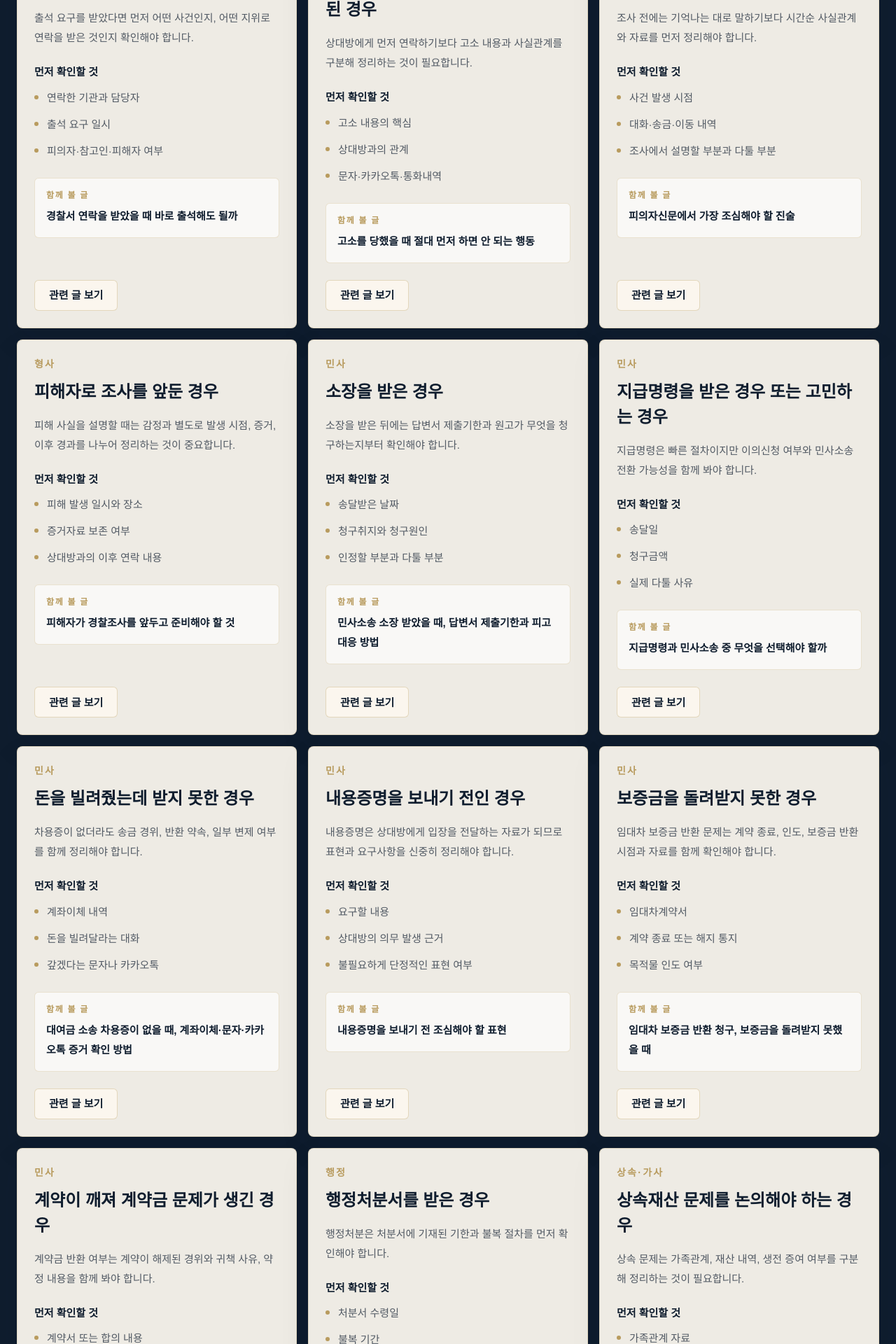
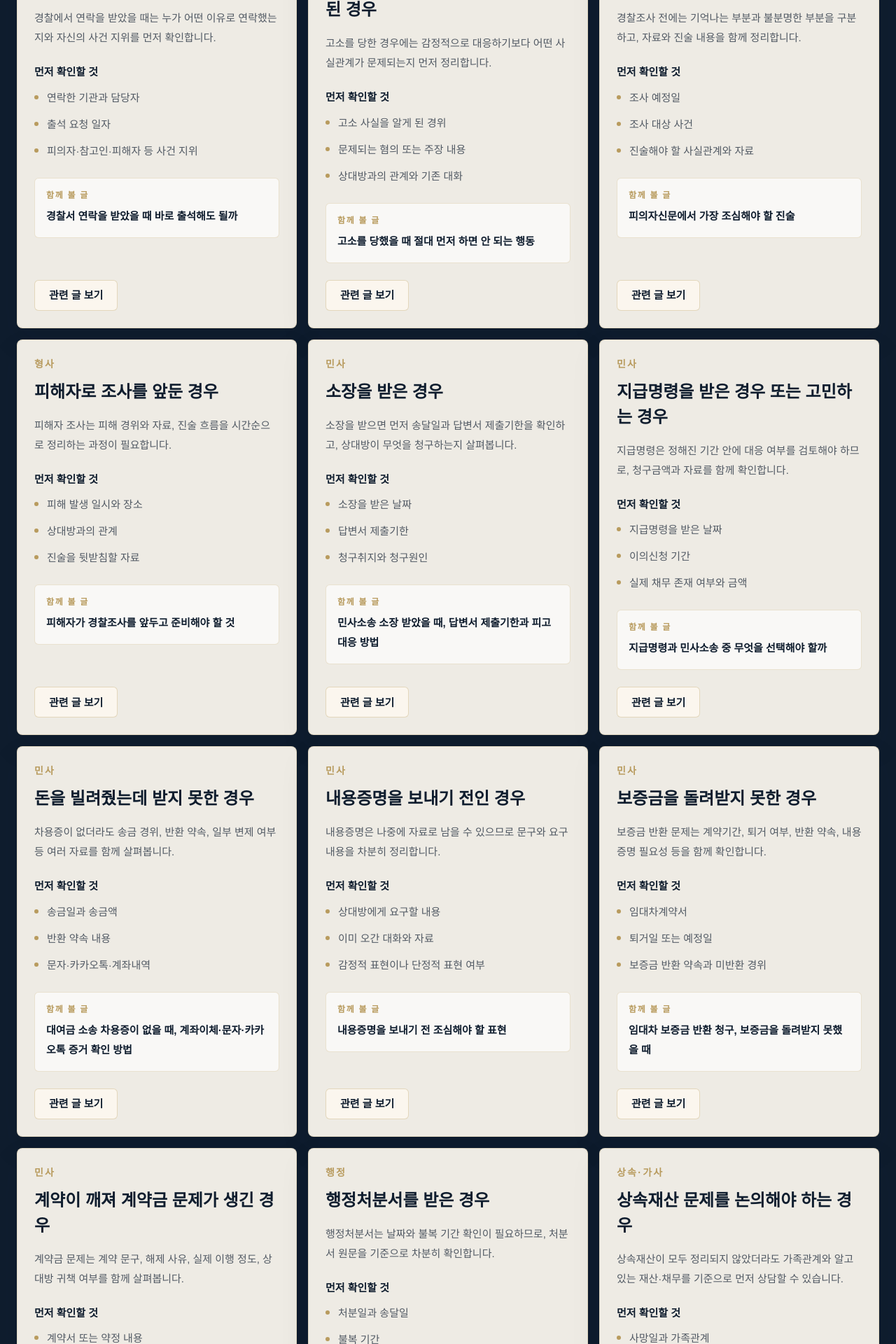
Before and after one commit to ymhk88-debug/project-lighthouse, a Next.js app: page /issues in a window 1280 px wide. Shown: the part 920-2840 px from the top of the page at 70% size. Built offline with nearby package versions, Linux system fonts and the light colour scheme; no server answers.

Commit message:
Upgrade issues situation cards

```diff
--- a/src/app/issues/page.tsx
+++ b/src/app/issues/page.tsx
@@ -15,8 +15,8 @@ const issueCards = [
   {
     title: "경찰서에서 연락을 받은 경우",
     description:
-      "출석 요구를 받았다면 먼저 어떤 사건인지, 어떤 지위로 연락을 받은 것인지 확인해야 합니다.",
-    checks: ["연락한 기관과 담당자", "출석 요구 일시", "피의자·참고인·피해자 여부"],
+      "경찰에서 연락을 받았을 때는 누가 어떤 이유로 연락했는지와 자신의 사건 지위를 먼저 확인합니다.",
+    checks: ["연락한 기관과 담당자", "출석 요청 일자", "피의자·참고인·피해자 등 사건 지위"],
     field: "형사",
     articleTitle: "경찰서 연락을 받았을 때 바로 출석해도 될까",
     href: "https://blog.naver.com/lawoffice_mh/224312825362",
@@ -24,8 +24,8 @@ const issueCards = [
   {
     title: "고소장을 받거나 고소 사실을 알게 된 경우",
     description:
-      "상대방에게 먼저 연락하기보다 고소 내용과 사실관계를 구분해 정리하는 것이 필요합니다.",
-    checks: ["고소 내용의 핵심", "상대방과의 관계", "문자·카카오톡·통화내역"],
+      "고소를 당한 경우에는 감정적으로 대응하기보다 어떤 사실관계가 문제되는지 먼저 정리합니다.",
+    checks: ["고소 사실을 알게 된 경위", "문제되는 혐의 또는 주장 내용", "상대방과의 관계와 기존 대화"],
     field: "형사",
     articleTitle: "고소를 당했을 때 절대 먼저 하면 안 되는 행동",
     href: "https://blog.naver.com/lawoffice_mh/224313362832",
@@ -33,8 +33,8 @@ const issueCards = [
   {
     title: "경찰조사를 앞둔 경우",
     description:
-      "조사 전에는 기억나는 대로 말하기보다 시간순 사실관계와 자료를 먼저 정리해야 합니다.",
-    checks: ["사건 발생 시점", "대화·송금·이동 내역", "조사에서 설명할 부분과 다툴 부분"],
+      "경찰조사 전에는 기억나는 부분과 불분명한 부분을 구분하고, 자료와 진술 내용을 함께 정리합니다.",
+    checks: ["조사 예정일", "조사 대상 사건", "진술해야 할 사실관계와 자료"],
     field: "형사",
     articleTitle: "피의자신문에서 가장 조심해야 할 진술",
     href: "https://blog.naver.com/lawoffice_mh/224312956655",
@@ -42,8 +42,8 @@ const issueCards = [
   {
     title: "피해자로 조사를 앞둔 경우",
     description:
-      "피해 사실을 설명할 때는 감정과 별도로 발생 시점, 증거, 이후 경과를 나누어 정리하는 것이 중요합니다.",
-    checks: ["피해 발생 일시와 장소", "증거자료 보존 여부", "상대방과의 이후 연락 내용"],
+      "피해자 조사는 피해 경위와 자료, 진술 흐름을 시간순으로 정리하는 과정이 필요합니다.",
+    checks: ["피해 발생 일시와 장소", "상대방과의 관계", "진술을 뒷받침할 자료"],
     field: "형사",
     articleTitle: "피해자가 경찰조사를 앞두고 준비해야 할 것",
     href: "https://blog.naver.com/lawoffice_mh/224313369031",
@@ -51,8 +51,8 @@ const issueCards = [
   {
     title: "소장을 받은 경우",
     description:
-      "소장을 받은 뒤에는 답변서 제출기한과 원고가 무엇을 청구하는지부터 확인해야 합니다.",
-    checks: ["송달받은 날짜", "청구취지와 청구원인", "인정할 부분과 다툴 부분"],
+      "소장을 받으면 먼저 송달일과 답변서 제출기한을 확인하고, 상대방이 무엇을 청구하는지 살펴봅니다.",
+    checks: ["소장을 받은 날짜", "답변서 제출기한", "청구취지와 청구원인"],
     field: "민사",
     articleTitle: "민사소송 소장 받았을 때, 답변서 제출기한과 피고 대응 방법",
     href: "https://blog.naver.com/lawoffice_mh/224324287188",
@@ -60,8 +60,8 @@ const issueCards = [
   {
     title: "지급명령을 받은 경우 또는 고민하는 경우",
     description:
-      "지급명령은 빠른 절차이지만 이의신청 여부와 민사소송 전환 가능성을 함께 봐야 합니다.",
-    checks: ["송달일", "청구금액", "실제 다툴 사유"],
+      "지급명령은 정해진 기간 안에 대응 여부를 검토해야 하므로, 청구금액과 자료를 함께 확인합니다.",
+    checks: ["지급명령을 받은 날짜", "이의신청 기간", "실제 채무 존재 여부와 금액"],
     field: "민사",
     articleTitle: "지급명령과 민사소송 중 무엇을 선택해야 할까",
     href: "https://blog.naver.com/lawoffice_mh/224320267710",
@@ -69,8 +69,8 @@ const issueCards = [
   {
     title: "돈을 빌려줬는데 받지 못한 경우",
     description:
-      "차용증이 없더라도 송금 경위, 반환 약속, 일부 변제 여부를 함께 정리해야 합니다.",
-    checks: ["계좌이체 내역", "돈을 빌려달라는 대화", "갚겠다는 문자나 카카오톡"],
+      "차용증이 없더라도 송금 경위, 반환 약속, 일부 변제 여부 등 여러 자료를 함께 살펴봅니다.",
+    checks: ["송금일과 송금액", "반환 약속 내용", "문자·카카오톡·계좌내역"],
     field: "민사",
     articleTitle: "대여금 소송 차용증이 없을 때, 계좌이체·문자·카카오톡 증거 확인 방법",
     href: "https://blog.naver.com/lawoffice_mh/224325644574",
@@ -78,8 +78,8 @@ const issueCards = [
   {
     title: "내용증명을 보내기 전인 경우",
     description:
-      "내용증명은 상대방에게 입장을 전달하는 자료가 되므로 표현과 요구사항을 신중히 정리해야 합니다.",
-    checks: ["요구할 내용", "상대방의 의무 발생 근거", "불필요하게 단정적인 표현 여부"],
+      "내용증명은 나중에 자료로 남을 수 있으므로 문구와 요구 내용을 차분히 정리합니다.",
+    checks: ["상대방에게 요구할 내용", "이미 오간 대화와 자료", "감정적 표현이나 단정적 표현 여부"],
     field: "민사",
     articleTitle: "내용증명을 보내기 전 조심해야 할 표현",
     href: "https://blog.naver.com/lawoffice_mh/224320043867",
@@ -87,8 +87,8 @@ const issueCards = [
   {
     title: "보증금을 돌려받지 못한 경우",
     description:
-      "임대차 보증금 반환 문제는 계약 종료, 인도, 보증금 반환 시점과 자료를 함께 확인해야 합니다.",
-    checks: ["임대차계약서", "계약 종료 또는 해지 통지", "목적물 인도 여부"],
+      "보증금 반환 문제는 계약기간, 퇴거 여부, 반환 약속, 내용증명 필요성 등을 함께 확인합니다.",
+    checks: ["임대차계약서", "퇴거일 또는 예정일", "보증금 반환 약속과 미반환 경위"],
     field: "민사",
     articleTitle: "임대차 보증금 반환 청구, 보증금을 돌려받지 못했을 때",
     href: "https://blog.naver.com/lawoffice_mh/224330645725",
@@ -96,8 +96,8 @@ const issueCards = [
   {
     title: "계약이 깨져 계약금 문제가 생긴 경우",
     description:
-      "계약금 반환 여부는 계약이 해제된 경위와 귀책 사유, 약정 내용을 함께 봐야 합니다.",
-    checks: ["계약서 또는 합의 내용", "계약이 깨진 경위", "계약금 지급 내역"],
+      "계약금 문제는 계약 문구, 해제 사유, 실제 이행 정도, 상대방 귀책 여부를 함께 살펴봅니다.",
+    checks: ["계약서 또는 약정 내용", "계약 해제·해지 경위", "계약금 반환 또는 몰취 주장 내용"],
     field: "민사",
     articleTitle: "계약금 반환 청구, 계약이 깨졌을 때 돌려받을 수 있을까",
     href: "https://blog.naver.com/lawoffice_mh/224330670027",
@@ -105,8 +105,8 @@ const issueCards = [
   {
     title: "행정처분서를 받은 경우",
     description:
-      "행정처분은 처분서에 기재된 기한과 불복 절차를 먼저 확인해야 합니다.",
-    checks: ["처분서 수령일", "불복 기간", "처분 사유와 근거"],
+      "행정처분서는 날짜와 불복 기간 확인이 필요하므로, 처분서 원문을 기준으로 차분히 확인합니다.",
+    checks: ["처분일과 송달일", "불복 기간", "처분 사유와 담당 기관"],
     field: "행정",
     articleTitle: "행정 사건 관련 글은 블로그에서 확인할 수 있습니다",
     href: blogUrl,
@@ -114,8 +114,8 @@ const issueCards = [
   {
     title: "상속재산 문제를 논의해야 하는 경우",
     description:
-      "상속 문제는 가족관계, 재산 내역, 생전 증여 여부를 구분해 정리하는 것이 필요합니다.",
-    checks: ["가족관계 자료", "부동산·금융재산 내역", "생전 증여나 유언 여부"],
+      "상속재산이 모두 정리되지 않았더라도 가족관계와 알고 있는 재산·채무를 기준으로 먼저 상담할 수 있습니다.",
+    checks: ["사망일과 가족관계", "알고 있는 재산과 채무", "상속인 사이의 기존 협의 내용"],
     field: "상속·가사",
     articleTitle: "상속·가사 관련 글은 블로그에서 확인할 수 있습니다",
     href: blogUrl,
@@ -138,19 +138,24 @@ const relatedPages = [
     href: "/first-visit",
   },
   {
+    title: "상담 안내",
+    description: "상담이 어떤 순서로 진행되는지 단계별 흐름을 확인합니다.",
+    href: "/consultation",
+  },
+  {
     title: "업무 분야 보기",
     description: "형사, 민사, 상속·가사, 행정 분야별 안내를 확인합니다.",
     href: "/practice",
   },
   {
+    title: "자주 묻는 질문",
+    description: "상담 전에 자주 궁금해하는 질문을 차분히 살펴봅니다.",
+    href: "/faq",
+  },
+  {
     title: "법률 실무 노트",
     description: "상담 전 자주 확인하는 절차와 자료 정리 기준을 살펴봅니다.",
     href: "/note",
-  },
-  {
-    title: "오시는 길",
-    description: "사무실 위치와 방문 상담 전 확인할 정보를 안내합니다.",
-    href: "/location",
   },
 ];
 
```
